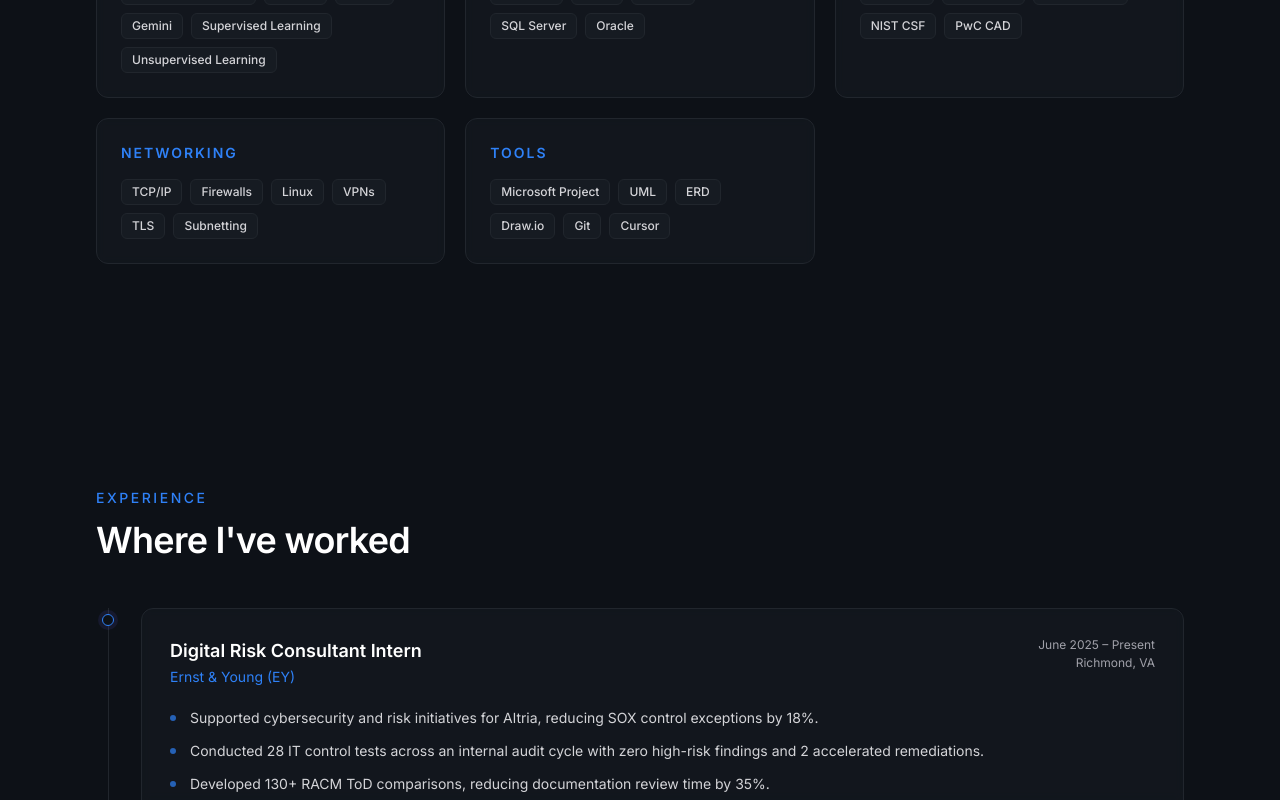
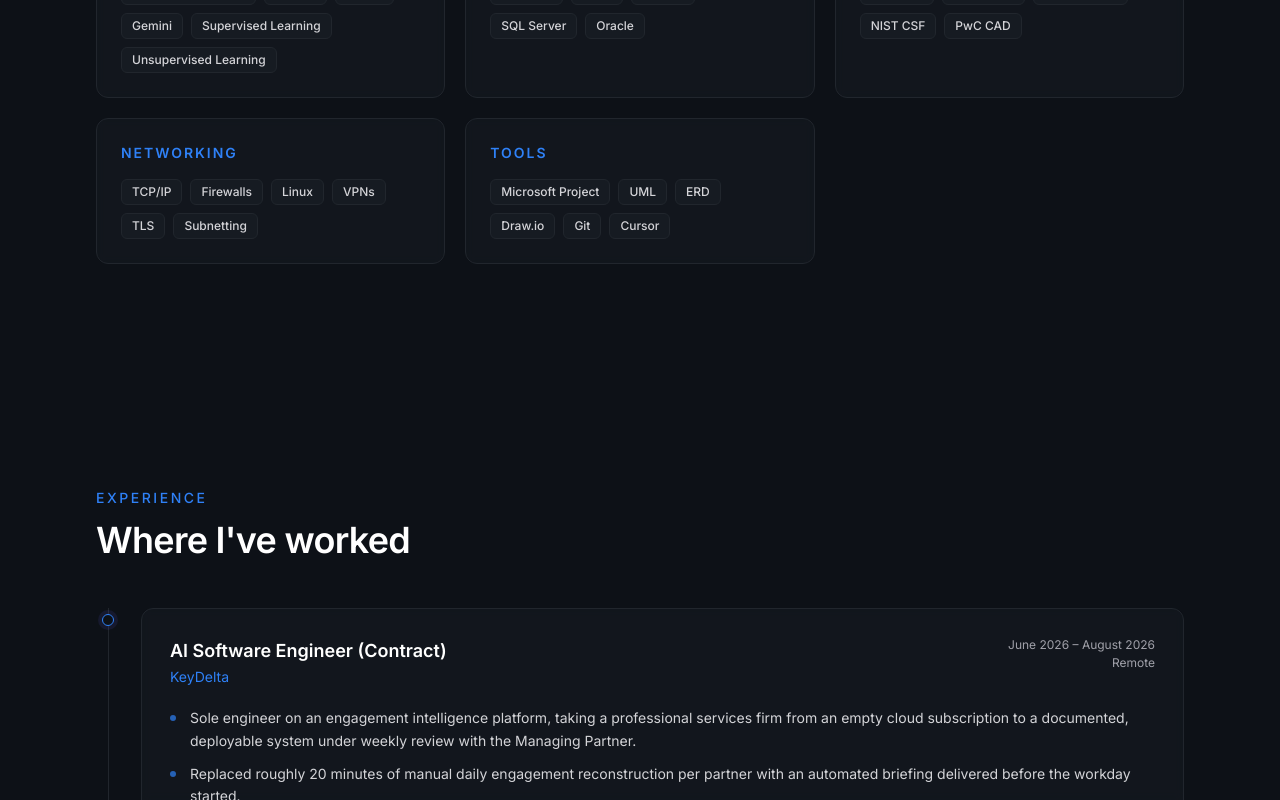
Before and after one commit to NoahManning03/noah-portfolio, a React (Vite) app: page / in a window 1280 px wide. Shown: the part 2000-2800 px from the top of the page. Built offline with nearby package versions, Linux system fonts and the light colour scheme.

Commit message:
Add KeyDelta + Coalfire offers, KeyDelta role, 5 live web apps; EY to full-time

```diff
--- a/src/components/Projects.jsx
+++ b/src/components/Projects.jsx
@@ -33,9 +33,38 @@ export default function Projects() {
             className="card card-hover flex flex-col p-7"
           >
             <div>
-              <h3 className="text-xl font-semibold text-white">
-                {p.name}
-              </h3>
+              <div className="flex items-start justify-between gap-3">
+                <h3 className="text-xl font-semibold text-white">
+                  {p.name}
+                </h3>
+                {p.link && (
+                  <a
+                    href={p.link}
+                    target="_blank"
+                    rel="noopener noreferrer"
+                    className="shrink-0 inline-flex items-center gap-1 rounded-full border border-accent/30 bg-accent-soft px-2.5 py-1 text-[11px] font-medium uppercase tracking-[0.12em] text-accent transition hover:border-accent/60"
+                  >
+                    Live
+                    <svg
+                      xmlns="http://www.w3.org/2000/svg"
+                      width="11"
+                      height="11"
+                      viewBox="0 0 24 24"
+                      fill="none"
+                      stroke="currentColor"
+                      strokeWidth="2.5"
+                      strokeLinecap="round"
+                      strokeLinejoin="round"
+                      aria-hidden
+                    >
+                      <path d="M7 17L17 7M17 7H8M17 7v9" />
+                    </svg>
+                    <span className="sr-only">
+                      Open {p.name} in a new tab
+                    </span>
+                  </a>
+                )}
+              </div>
               <p className="mt-1 text-sm text-accent">{p.tagline}</p>
             </div>
 
--- a/src/data/portfolio.js
+++ b/src/data/portfolio.js
@@ -11,13 +11,13 @@ export const NAV_LINKS = [
 export const HERO = {
   name: "Noah Manning",
   typingPhrase:
-    "Digital Risk Consultant @ EY · iOS Developer · CIS Student",
+    "Digital Risk Consultant @ EY · AI Software Engineer · iOS Developer",
   paragraph:
-    "I build things — from enterprise risk frameworks at EY to AI-powered iOS apps shipped to the App Store. Currently finishing my B.B.A. in CIS at James Madison University.",
+    "I build things — from enterprise risk frameworks at EY to AI systems and iOS apps shipped to production. B.B.A. in Computer Information Systems from James Madison University.",
 };
 
 export const ABOUT = {
-  bio: "I'm a senior at James Madison University's Honors College studying Computer Information Systems with a focus in Cybersecurity. I currently intern at Ernst & Young as a Digital Risk Consultant, where I work on SOX compliance, IT control testing, and cloud governance for enterprise clients. Outside of work I build iOS apps — my latest, EnvyAI, is a full-stack AI skincare app live on the App Store. I'm passionate about the intersection of security, cloud, and AI.",
+  bio: "I'm a 2026 graduate of James Madison University's Honors College with a B.B.A. in Computer Information Systems and a focus in Cybersecurity. I work at Ernst & Young as a Digital Risk Consultant on SOX compliance, IT control testing, and cloud governance for enterprise clients. Alongside that I ship software — most recently an engagement intelligence platform built solo on contract for a professional services firm, and EnvyAI, a full-stack AI skincare app live on the App Store. I'm drawn to the intersection of security, cloud, and AI.",
   stats: [
     { value: "4×", label: "AWS Certified" },
     { value: "3.5", label: "GPA · Honors College" },
@@ -99,8 +99,21 @@ export const SKILLS = [
 
 export const EXPERIENCE = [
   {
+    company: "KeyDelta",
+    role: "AI Software Engineer (Contract)",
+    location: "Remote",
+    dates: "June 2026 – August 2026",
+    bullets: [
+      "Sole engineer on an engagement intelligence platform, taking a professional services firm from an empty cloud subscription to a documented, deployable system under weekly review with the Managing Partner.",
+      "Replaced roughly 20 minutes of manual daily engagement reconstruction per partner with an automated briefing delivered before the workday started.",
+      "Built scheduled Python ingest across Microsoft Graph mail and calendar, meeting transcripts, and partner-reviewed summaries into a normalized, de-duplicated PostgreSQL store with full provenance.",
+      "Integrated Claude as a constrained interpretation layer — surfacing decisions, ownership, and stalling threads without generating facts, with every claim traceable to its source rows.",
+      "Delivered infrastructure as code in Bicep with CI on every push, plus 27 handoff documents and a credential-rotation runbook validated against live resource configuration.",
+    ],
+  },
+  {
     company: "Ernst & Young (EY)",
-    role: "Digital Risk Consultant Intern",
+    role: "Digital Risk Consultant",
     location: "Richmond, VA",
     dates: "June 2025 – Present",
     bullets: [
@@ -133,6 +146,29 @@ export const EXPERIENCE = [
 ];
 
 export const PROJECTS = [
+  {
+    name: "Engagement Intelligence Platform",
+    tagline: "Daily Intelligence Layer for a Professional Services Firm",
+    stack: [
+      "Python 3.11",
+      "Azure Functions",
+      "PostgreSQL",
+      "Microsoft Graph API",
+      "Claude API",
+      "Bicep",
+      "GitHub Actions",
+    ],
+    meta: "KeyDelta · Contract Engineer · 2026 · Solo Build",
+    bullets: [
+      "Partners each rebuilt the same picture every morning — digging through mail, calendar, and meeting notes to work out where an engagement stood, and arriving at different answers. Built a system that assembles that picture once, overnight, and delivers it as a briefing before anyone logs on.",
+      "Fed three input streams — mail and calendar, meeting transcripts, and partner-approved summaries — into a single PostgreSQL store, normalized and de-duplicated with provenance intact so every downstream claim traces back to a specific row.",
+      "Chose a single store over live retrieval so every user gets an identical answer in about a second rather than a minute, and no chat session is ever handed access to the underlying systems.",
+      "Constrained the Claude layer to interpretation only — themes, ownership, priority, and engagement health — so it never generates facts, making briefings auditable rather than merely plausible.",
+      "Diagnosed a duplicate-send failure where the platform's hard HTTP timeout caused gateways to retry a send that had actually succeeded; solved it with an idempotent claim keyed on date, run label, and recipient set.",
+      "Measured generated summaries against partner-approved baselines at 70–75% quality — enough to save real drafting time, not enough to ship unreviewed — and defended how that number was derived.",
+      "Ran an adversarial verification pass over the handoff documentation, diffing every written claim against source: it found 19 discrepancies, including a live credential embedded in a build artifact.",
+    ],
+  },
   {
     name: "EnvyAI",
     tagline: "AI Skincare Analysis iOS App",
@@ -173,14 +209,120 @@ export const PROJECTS = [
       "Contributed to migration planning documentation outlining the transition from the quick-hit system to the full production platform, including flat-file to relational database mapping strategy.",
     ],
   },
+  {
+    name: "Nut In My Bolts",
+    tagline: "3D Nut-Sort Puzzle Game",
+    stack: [
+      "React",
+      "TypeScript",
+      "Three.js",
+      "Zustand",
+      "Vite",
+      "Tailwind CSS",
+    ],
+    meta: "Solo Developer · 2026 · Live · PWA",
+    link: "https://nut-in-my-bolts.vercel.app",
+    bullets: [
+      "Built a 3D nut-sort puzzle — lift runs of same-colored hex nuts off threaded bolts and screw them onto matching stacks until every color is sorted — with Three.js handling the scene and React confined to the UI layer.",
+      "Generated every level deterministically from its level number and proved it solvable with a built-in DFS solver before dealing it, so no player can ever be handed an impossible board.",
+      "Tuned a difficulty curve from 4 colors across 6 bolts up to 10 colors across 12, dropping to a single spare bolt from level 12 onward.",
+      "Kept the engine and React decoupled behind a single Zustand store as the only bridge between them, and synthesized all sound effects procedurally through WebAudio instead of shipping audio files.",
+      "Shipped as an installable PWA — web manifest with maskable icons, iOS add-to-home-screen running fullscreen standalone, and Open Graph tags for link previews.",
+    ],
+  },
+  {
+    name: "TERRA",
+    tagline: "Street-View World Guessing Game",
+    stack: [
+      "JavaScript",
+      "Leaflet",
+      "Three.js",
+      "Google Street View",
+      "Esri Imagery",
+      "Vercel",
+    ],
+    meta: "Solo Developer · 2026 · Live",
+    link: "https://terra-rose.vercel.app",
+    bullets: [
+      "Built a geography game that drops you somewhere on Earth in a real street-view panorama and asks where you are — five rounds a game, no account, free to play.",
+      "Scored guesses by haversine distance from true coordinates on an interactive Leaflet map with Esri satellite imagery, persisting scores and streaks in localStorage.",
+      "Added seeded challenge links so two players get an identical round sequence from the same URL, making head-to-head scores directly comparable.",
+      "Shipped the entire game as a single self-contained HTML file — no build step, no framework, no backend.",
+    ],
+  },
+  {
+    name: "Music Geo",
+    tagline: "Guess the Music Map",
+    stack: [
+      "JavaScript",
+      "D3.js",
+      "TopoJSON",
+      "Stripe",
+      "Vercel Serverless",
+      "Node.js",
+    ],
+    meta: "Solo Developer · 2026 · Live at music-geo.app",
+    link: "https://music-geo.app",
+    bullets: [
+      "Built a mobile-first globe game where players tap the country or U.S. state tied to an artist's birthplace, a genre's origin, or a festival's home — 390+ questions on a D3 and TopoJSON world map.",
+      "Shipped a full subscription business on Stripe with email magic-link auth and signed session tokens, re-verified on every load so cancellations and refunds actually revoke access.",
+      "Designed the entitlement check to fail open during a Stripe or network outage — a paying user keeps their last-known state instead of getting locked out mid-outage.",
+    ],
+  },
+  {
+    name: "Bible Geo",
+    tagline: "Where in the Word?",
+    stack: [
+      "JavaScript",
+      "Interactive Mapping",
+      "Offline-First",
+      "Vercel",
+    ],
+    meta: "Solo Developer · 2026 · Live",
+    link: "https://bible-geo.vercel.app",
+    bullets: [
+      "Built a biblical geography game spanning 162 questions across eight historical eras, each rendered on an era-accurate map showing only the cities, names, and borders that existed at that time.",
+      "Scored answers by pin precision down to the village level, then taught the result — scripture reference, modern-day location, and historical context on every reveal.",
+      "Synthesized the underlying place data from 70+ scholarly sources; runs fully offline and never repeats a question until the set is exhausted.",
+    ],
+  },
+  {
+    name: "StateCraft",
+    tagline: "U.S. Geography Trainer",
+    stack: [
+      "JavaScript",
+      "SVG Mapping",
+      "Albers USA Projection",
+      "Vercel",
+    ],
+    meta: "Solo Developer · 2026 · Live",
+    link: "https://s3xy-states.vercel.app",
+    bullets: [
+      "Built a keyboard-first trainer for all 50 states and capitals with four drill modes — type the map, type the capitals, find a named state against the clock, and match capitals against neighboring-state decoys.",
+      "Rendered the map in an Albers USA projection with instant per-answer feedback, locking correct spellings in color as they're typed.",
+      "Runs entirely in the browser with no sign-in and no backend.",
+    ],
+  },
 ];
 
 export const OFFERS = [
+  {
+    company: "KeyDelta",
+    role: "AI Software Engineer",
+    location: "Remote",
+    logo: "KeyDelta",
+  },
   {
     company: "Deloitte & Touche LLP",
     role: "Analyst, Cyber — Government & Public Services",
     location: "Arlington/Rosslyn, VA",
     logo: "Deloitte",
+  },
+  {
+    company: "Coalfire",
+    role: "Security Consultant",
+    location: "Remote",
+    logo: "Coalfire",
   },
   {
     company: "Ernst & Young (EY)",
```
